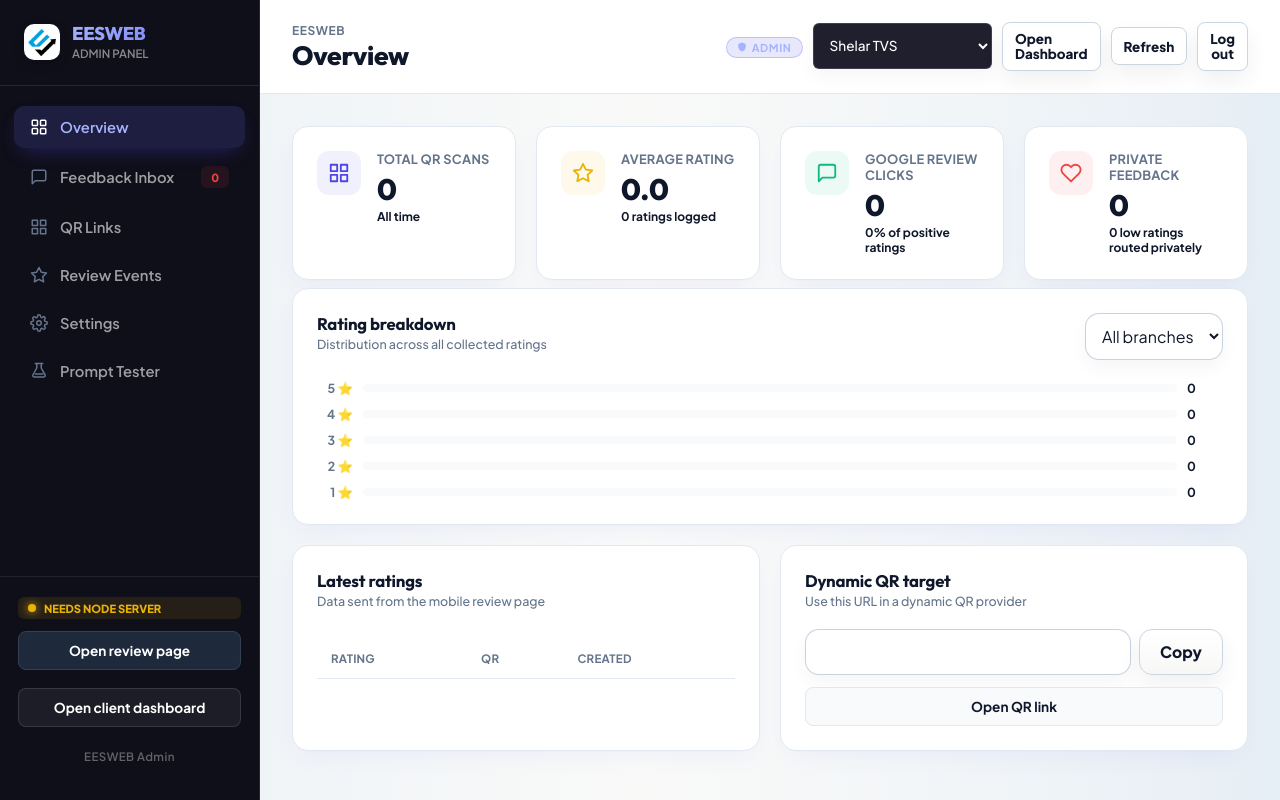
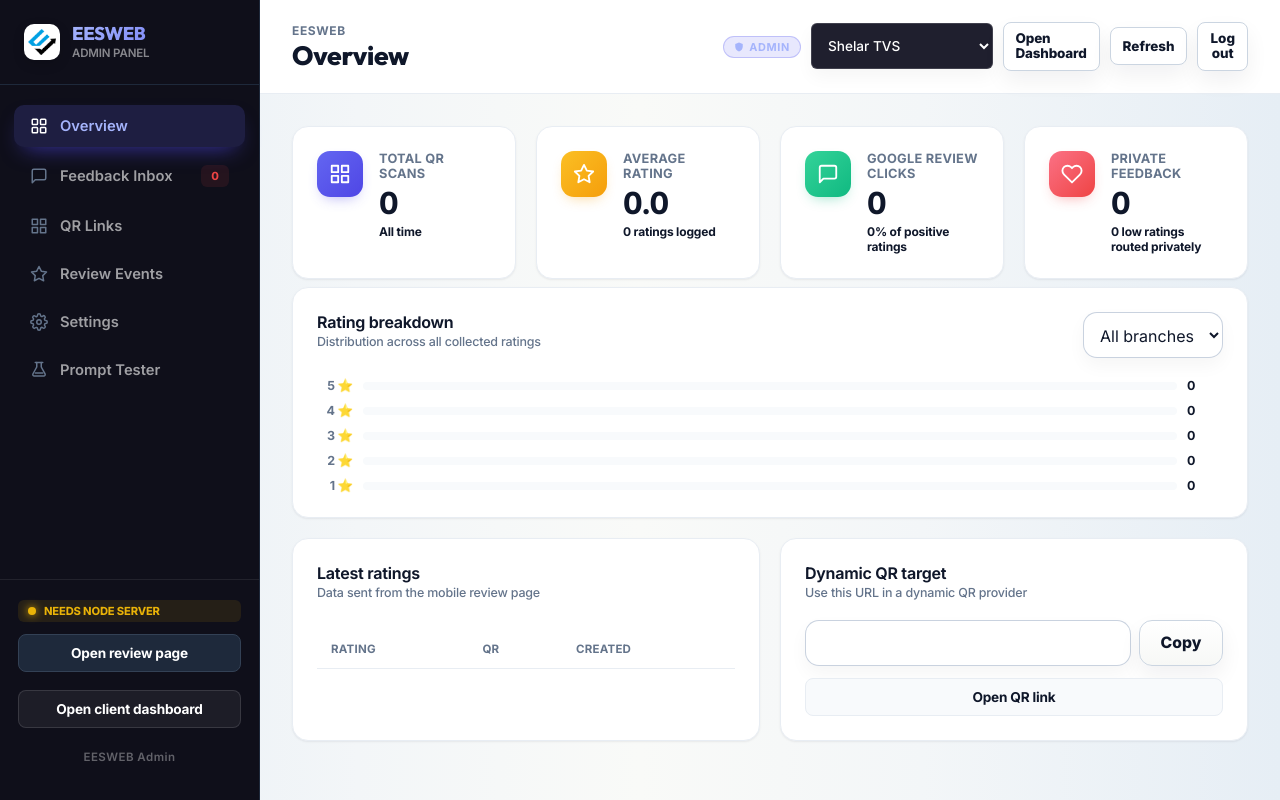
Before and after one commit to Latisha05/review-funnel, a website: page admin.html in a window 1280 px wide. Drawn offline with Linux system fonts and the light colour scheme; no server answers.

Commit message:
SaaS UI polish: Inter fonts, vibrant stat icons, gradient nav, brand wordmark
- Switch dashboard UI to Inter (variable font); keep Outfit for hero title
- Fix gradient business title clipping its last letter
- Sidebar: two-tone RatifyAI wordmark (white + cyan AI), no business subtitle
- Vibrant gradient stat-icon tiles with white icons + colored glow
- Gradient active sidebar item; softer flat-SaaS shadows; slate-50 background
- All scoped to .dashboard-body; review page and functionality unchanged

Co-Authored-By: Claude Opus 4.8 <noreply@anthropic.com>

```diff
--- a/admin.html
+++ b/admin.html
@@ -8,7 +8,7 @@
     <meta name="description" content="EESWEB admin panel with full control over client settings, feedback, QR codes, and review events." />
     <link rel="preconnect" href="https://fonts.googleapis.com" />
     <link rel="preconnect" href="https://fonts.gstatic.com" crossorigin />
-    <link href="https://fonts.googleapis.com/css2?family=Outfit:wght@400;500;600;700;800;900&family=Plus+Jakarta+Sans:wght@400;500;600;700;800&display=swap" rel="stylesheet" />
+    <link href="https://fonts.googleapis.com/css2?family=Inter:wght@400..800&family=Outfit:wght@600;700;800;900&display=swap" rel="stylesheet" />
     <link rel="stylesheet" href="styles.css" />
     <style>
       /* EESWEB admin accent overrides */
--- a/dashboard.js
+++ b/dashboard.js
@@ -221,7 +221,10 @@ function renderOverview() {
   elements.feedbackCountBadge.textContent = pendingFeedback.length;
   elements.feedbackCountBadge.hidden = pendingFeedback.length === 0;
   const businessName = dbState.settings.APP_BUSINESS_NAME || "Dashboard";
-  elements.sidebarBusinessName.textContent = businessName;
+  if (elements.sidebarBusinessName) elements.sidebarBusinessName.textContent = businessName;
+  if (elements.dashboardBusinessTitle) {
+    elements.dashboardBusinessTitle.textContent = businessName;
+  }
   if (elements.dashboardBreadcrumb) {
     elements.dashboardBreadcrumb.textContent = `${businessName} Dashboard`;
   }
--- a/styles.css
+++ b/styles.css
@@ -958,29 +958,33 @@ body[data-step="rating"] .rating-grid {
 
 
 .dashboard-body {
-  font-family: 'Plus Jakarta Sans', 'Outfit', Inter, sans-serif;
-  background-color: #f1f5f9;
+  font-family: 'Inter', ui-sans-serif, system-ui, -apple-system, "Segoe UI", sans-serif;
+  font-feature-settings: "cv11", "ss01";
+  -webkit-font-smoothing: antialiased;
+  -moz-osx-font-smoothing: grayscale;
+  letter-spacing: -0.011em;
+  background-color: #f8fafc;
   color: #0f172a;
   margin: 0;
   padding: 0;
   min-height: 100vh;
   overflow-x: hidden;
-  --bg: #f1f5f9;
+  --bg: #f8fafc;
   --panel: #ffffff;
   --text: #0f172a;
   --primary: #4f46e5;
   --primary-dark: #3730a3;
-  --primary-soft: #e0e7ff;
+  --primary-soft: #eef2ff;
   --accent: #eab308;
   --accent-soft: #fef9c3;
   --danger: #ef4444;
   --success: #10b981;
   --muted: #64748b;
-  --line: #e2e8f0;
+  --line: #e8edf3;
   --line-strong: #cbd5e1;
   --surface: #f8fafc;
-  --shadow: 0 10px 30px -10px rgba(79, 70, 229, 0.08), 0 1px 3px rgba(0, 0, 0, 0.02);
-  --shadow-glow: 0 20px 40px -15px rgba(79, 70, 229, 0.15);
+  --shadow: 0 1px 2px rgba(16, 24, 40, 0.04), 0 1px 3px rgba(16, 24, 40, 0.04);
+  --shadow-glow: 0 12px 32px -12px rgba(79, 70, 229, 0.18);
 }
 
 /* Custom Scrollbar for a sleek modern look */
@@ -1205,6 +1209,23 @@ body[data-step="rating"] .rating-grid {
   letter-spacing: -0.02em;
 }
 
+/* Sidebar RatifyAI wordmark - deliberately different from the gradient business title.
+   Clean white text with a cyan "AI" accent and roomy tracking, so the product brand
+   and the business name (Shelar TVS) never look alike. */
+.brand-name-highlight {
+  font-family: 'Inter', sans-serif;
+  font-size: 1.28rem !important;
+  font-weight: 700 !important;
+  color: #f8fafc !important;
+  letter-spacing: -0.01em;
+  -webkit-text-fill-color: #f8fafc;
+}
+.brand-name-highlight .brand-ai {
+  color: #38bdf8;
+  -webkit-text-fill-color: #38bdf8;
+  font-weight: 800;
+}
+
 .brand-text span {
   display: block;
   font-size: 0.72rem;
@@ -1254,9 +1275,9 @@ body[data-step="rating"] .rating-grid {
 }
 
 .menu-item.is-active {
-  background: #4f46e5;
+  background: linear-gradient(135deg, #6366f1, #4f46e5);
   color: #ffffff;
-  box-shadow: 0 8px 20px -8px rgba(79, 70, 229, 0.4);
+  box-shadow: 0 10px 22px -10px rgba(79, 70, 229, 0.7);
 }
 
 .menu-item.is-active svg {
@@ -1474,15 +1495,18 @@ body[data-step="rating"] .rating-grid {
 
 .business-gradient-title {
   width: fit-content;
+  max-width: 100%;
   margin: 0;
+  padding: 0.04em 0.12em 0.1em 0;
   font-family: 'Outfit', sans-serif;
-  font-size: clamp(2rem, 3vw, 2.8rem) !important;
-  font-weight: 900 !important;
-  line-height: 1 !important;
-  letter-spacing: -0.045em !important;
+  font-size: clamp(2rem, 3vw, 2.7rem) !important;
+  font-weight: 800 !important;
+  line-height: 1.12 !important;
+  letter-spacing: -0.025em !important;
   background: linear-gradient(110deg, #0ea5e9 0%, #2563eb 42%, #6366f1 72%, #8b5cf6 100%);
   -webkit-background-clip: text;
   background-clip: text;
+  -webkit-text-fill-color: transparent;
   color: transparent !important;
 }
 
@@ -1639,19 +1663,22 @@ body[data-step="rating"] .rating-grid {
 }
 
 .stat-icon {
-  width: 44px;
-  height: 44px;
-  border-radius: 12px;
+  width: 46px;
+  height: 46px;
+  border-radius: 13px;
   display: grid;
   place-items: center;
   flex-shrink: 0;
-}
-
-.icon-blue { background: rgba(79, 70, 229, 0.08); color: var(--primary); }
-.icon-yellow { background: rgba(234, 179, 8, 0.08); color: var(--accent); }
-.icon-green { background: rgba(16, 185, 129, 0.08); color: var(--success); }
-.icon-red { background: rgba(239, 68, 68, 0.08); color: var(--danger); }
-.icon-purple { background: rgba(168, 85, 247, 0.08); color: #a855f7; }
+  color: #fff;
+  box-shadow: 0 6px 14px -6px var(--stat-glow, rgba(79, 70, 229, 0.5));
+}
+.stat-icon svg { width: 22px; height: 22px; }
+
+.icon-blue   { background: linear-gradient(135deg, #6366f1, #4f46e5); --stat-glow: rgba(79, 70, 229, 0.45); }
+.icon-yellow { background: linear-gradient(135deg, #fbbf24, #f59e0b); --stat-glow: rgba(245, 158, 11, 0.45); }
+.icon-green  { background: linear-gradient(135deg, #34d399, #10b981); --stat-glow: rgba(16, 185, 129, 0.45); }
+.icon-red    { background: linear-gradient(135deg, #fb7185, #ef4444); --stat-glow: rgba(239, 68, 68, 0.45); }
+.icon-purple { background: linear-gradient(135deg, #c084fc, #a855f7); --stat-glow: rgba(168, 85, 247, 0.45); }
 
 .stat-data {
   display: flex;
@@ -1669,11 +1696,13 @@ body[data-step="rating"] .rating-grid {
 }
 
 .stat-value {
-  font-family: 'Outfit', sans-serif;
-  font-size: 1.85rem;
-  font-weight: 800;
+  font-family: 'Inter', sans-serif;
+  font-size: 1.9rem;
+  font-weight: 750;
   color: var(--text);
   line-height: 1.1;
+  letter-spacing: -0.02em;
+  font-variant-numeric: tabular-nums;
   margin: 6px 0 4px;
 }
 
@@ -1737,11 +1766,11 @@ body[data-step="rating"] .rating-grid {
 
 .chart-header h3 {
   margin: 0;
-  font-family: 'Outfit', sans-serif;
-  font-size: 1.05rem;
-  font-weight: 700;
+  font-family: 'Inter', sans-serif;
+  font-size: 1rem;
+  font-weight: 650;
   color: var(--text);
-  letter-spacing: -0.01em;
+  letter-spacing: -0.015em;
 }
 
 .chart-header .subtitle {
```
Also changed, not shown: dashboard.html (+3 -4 lines), login.html (+1 -1 lines).
